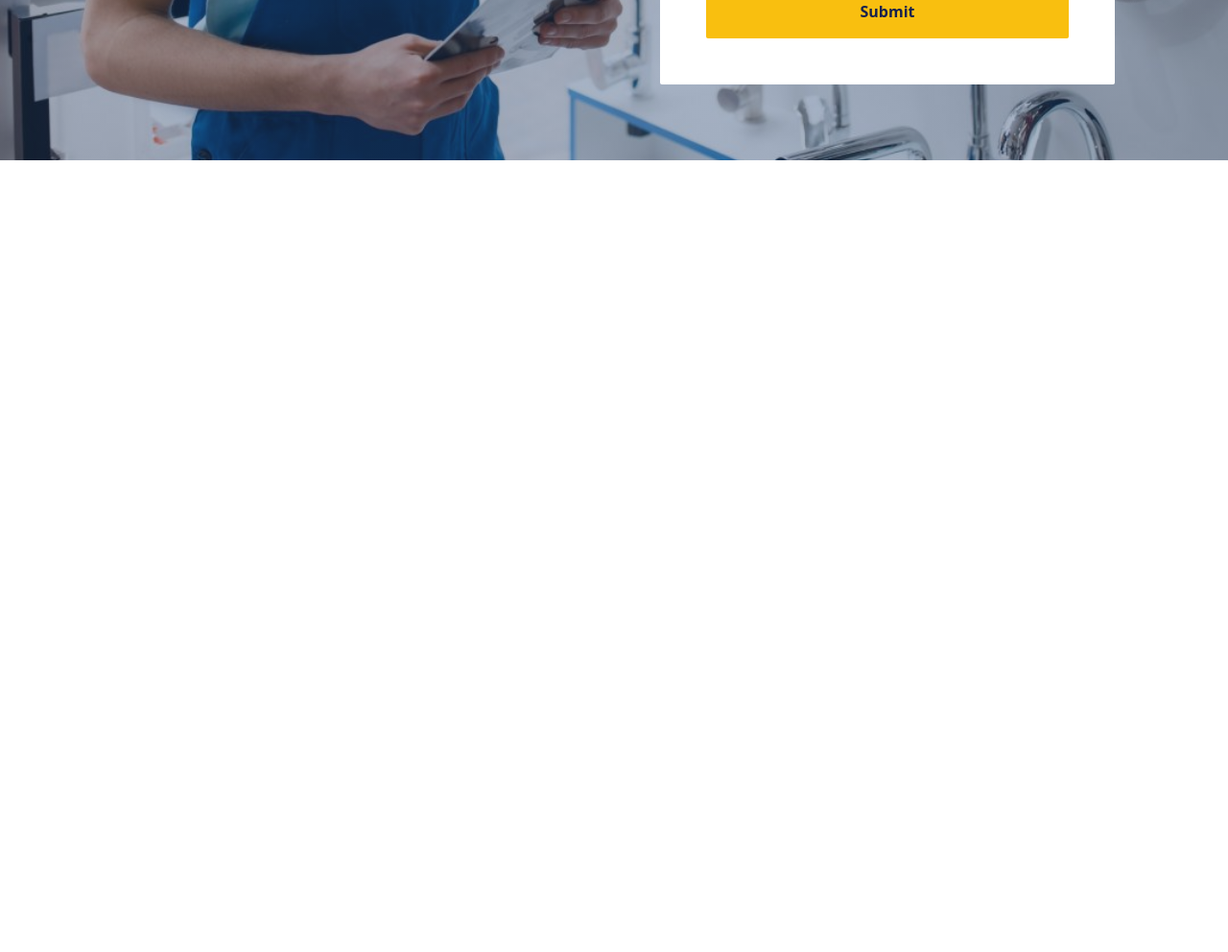
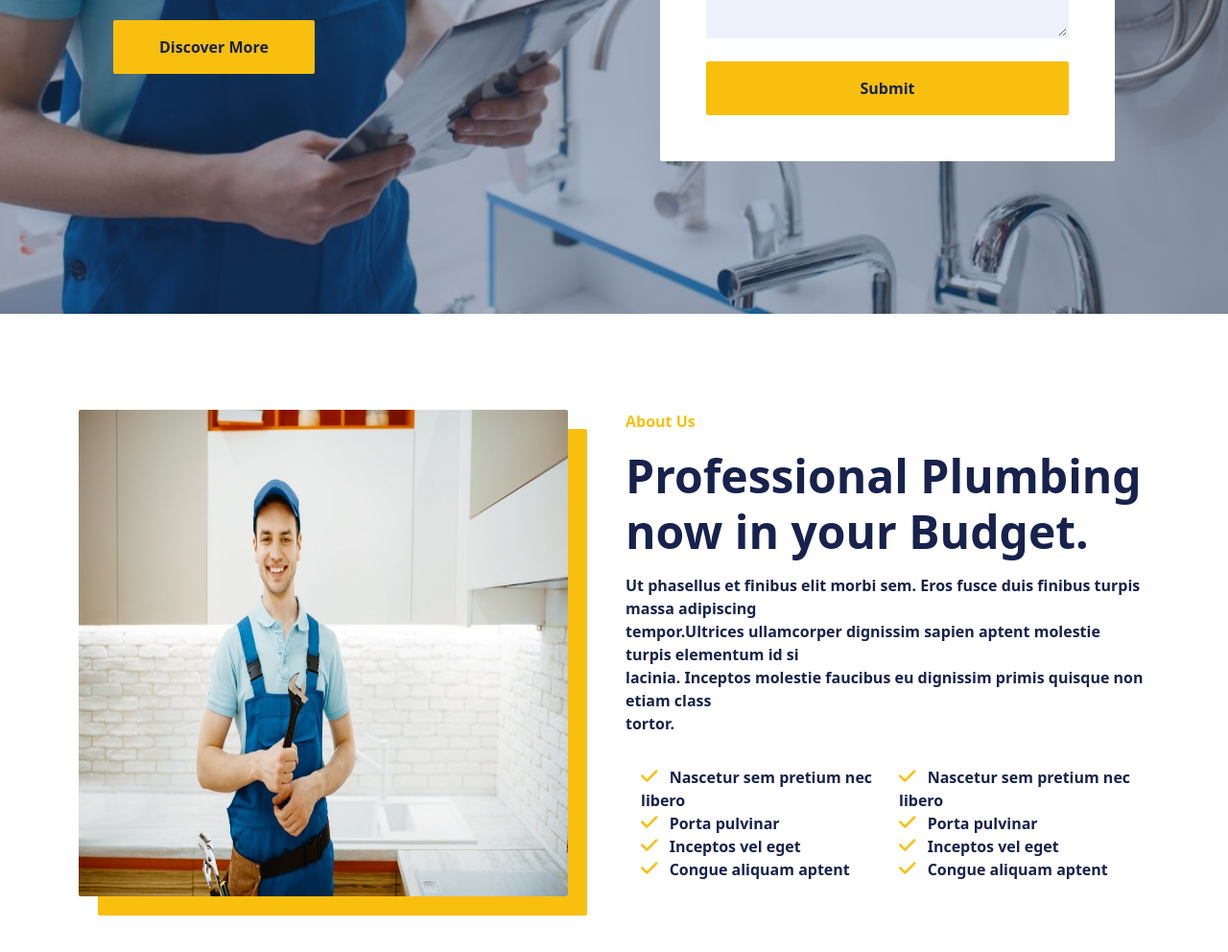
Before and after one commit to AhmedShaabanAl-Saidi/Plumberon, a plain HTML site: page index.html in a window 1280 px wide. Shown: the part 753-1745 px from the top of the page at 96% size. Before the commit the page ends 920 px from the top, so only its background shows below. Drawn offline with Linux system fonts and the light colour scheme.

Commit message:
About Us

```diff
--- a/CSS/style.css
+++ b/CSS/style.css
@@ -51,6 +51,15 @@
     width: 85%;
 }
 
+.w-97{
+    width: 97%;
+}
+
+.my-100{
+    margin-top: 100px;
+    margin-bottom: 100px;
+}
+
 /* Navbar */
 .social-icons a{
     color: #17224D;
@@ -76,6 +85,7 @@
     background: linear-gradient(rgba(35, 65, 110, 0.4), rgba(35, 65, 110, 0.4)), url('IMG/bg.jpg');
     background-position: 100% 30%;
     background-size: cover;
+    height: 120vh;
 }
 
 .header .form-control{
@@ -87,3 +97,9 @@
     box-shadow: none;
     border: #EDF1FC solid 2px;
 }
+
+/* about-us */
+.about-us img{
+    transition: translate box-shadow color .25s;
+    box-shadow: 20px 20px 0 #F9BF0F;
+}
--- a/index.html
+++ b/index.html
@@ -90,7 +90,7 @@
     </nav>
 
     <!-- header -->
-    <header class="header vh-100 d-flex justify-content-center align-items-center text-white">
+    <header class="header d-flex justify-content-center align-items-center text-white">
         <div class="container">
             <div class="row">
                 <div class="col-md-6 ps-5 py-5 mt-5">
@@ -113,16 +113,21 @@
 
                             <div class="row">
                                 <div class="col-md-6">
-                                    <input type="text" class="form-control rounded-0 secondary-bg-color-2 mb-3" id="name" placeholder="Name">
-                                    <input type="email" class="form-control rounded-0 secondary-bg-color-2" id="email" placeholder="Email">
+                                    <input type="text" class="form-control rounded-0 secondary-bg-color-2 mb-3"
+                                        id="name" placeholder="Name">
+                                    <input type="email" class="form-control rounded-0 secondary-bg-color-2" id="email"
+                                        placeholder="Email">
                                 </div>
                                 <div class="col-md-6">
-                                    <input type="tel" class="form-control rounded-0 secondary-bg-color-2 mb-3" id="phone" placeholder="Phone">
-                                    <input type="text" class="form-control rounded-0 secondary-bg-color-2" id="date" placeholder="Date">
+                                    <input type="tel" class="form-control rounded-0 secondary-bg-color-2 mb-3"
+                                        id="phone" placeholder="Phone">
+                                    <input type="text" class="form-control rounded-0 secondary-bg-color-2" id="date"
+                                        placeholder="Date">
                                 </div>
                             </div>
 
-                            <textarea class="form-control rounded-0 secondary-bg-color-2 my-3" id="Textarea1" rows="4" placeholder="Message"></textarea>
+                            <textarea class="form-control rounded-0 secondary-bg-color-2 my-3" id="Textarea1" rows="4"
+                                placeholder="Message"></textarea>
 
                             <button class="main-button mt-2 py-3 fw-bold w-100">Submit</button>
 
@@ -133,7 +138,49 @@
         </div>
     </header>
 
-
+    <!-- About Us -->
+    <section class="about-us my-100 main-color-2 fw-semibold">
+        <div class="container">
+            <div class="row">
+                <div class="col-md-6 pe-5">
+                    <img src="CSS/IMG/about.jpg" alt="about" class="w-100 h-100 main-border">
+                </div>
+                <div class="col-md-6">
+                    <span class="secondary-color">About Us</span>
+                    <h2 class="text-start display-5 fw-bold my-3">
+                        Professional Plumbing <br>
+                        now in your Budget.
+                    </h2>
+                    <p>
+                        Ut phasellus et finibus elit morbi sem. Eros fusce duis finibus turpis massa adipiscing <br>
+                        tempor.Ultrices ullamcorper dignissim sapien aptent molestie turpis elementum id si <br>
+                        lacinia. Inceptos molestie faucibus eu dignissim primis quisque non etiam class <br>
+                        tortor.
+                    </p>
+                    <div class="row mt-3 p-3">
+                        <div class="col-md-6">
+                            <i class="fa-solid fa-check secondary-color fs-5 me-2"></i> <span>Nascetur sem pretium nec libero</span>
+                            <br>
+                            <i class="fa-solid fa-check secondary-color fs-5 me-2"></i> <span>Porta pulvinar</span>
+                            <br>
+                            <i class="fa-solid fa-check secondary-color fs-5 me-2"></i> <span>Inceptos vel eget</span>
+                            <br>
+                            <i class="fa-solid fa-check secondary-color fs-5 me-2"></i> <span>Congue aliquam aptent</span>
+                        </div>
+                        <div class="col-md-6">
+                            <i class="fa-solid fa-check secondary-color fs-5 me-2"></i> <span>Nascetur sem pretium nec libero</span>
+                            <br>
+                            <i class="fa-solid fa-check secondary-color fs-5 me-2"></i> <span>Porta pulvinar</span>
+                            <br>
+                            <i class="fa-solid fa-check secondary-color fs-5 me-2"></i> <span>Inceptos vel eget</span>
+                            <br>
+                            <i class="fa-solid fa-check secondary-color fs-5 me-2"></i> <span>Congue aliquam aptent</span>
+                        </div>
+                    </div>
+                </div>
+            </div>
+        </div>
+    </section>
 
     <!-- bootstrap js -->
     <script src="js/bootstrap.bundle.min.js"></script>
```
